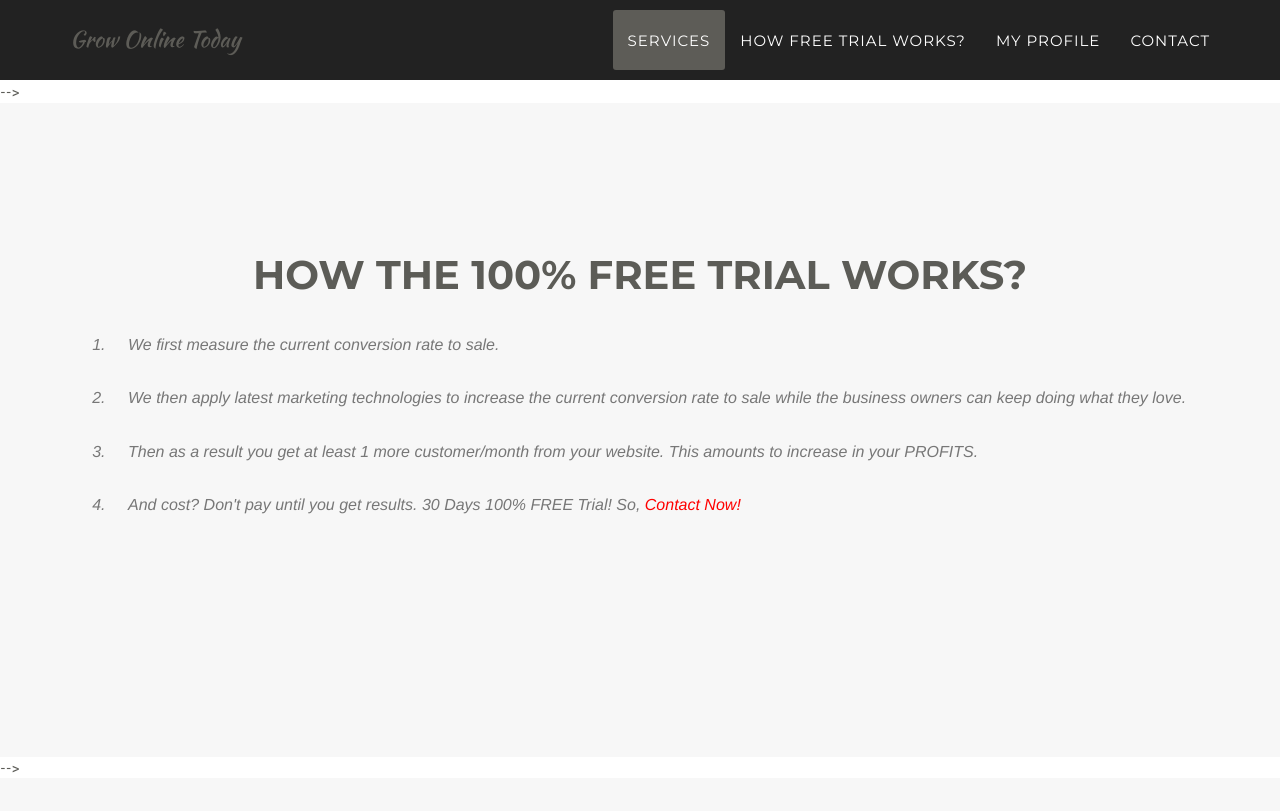
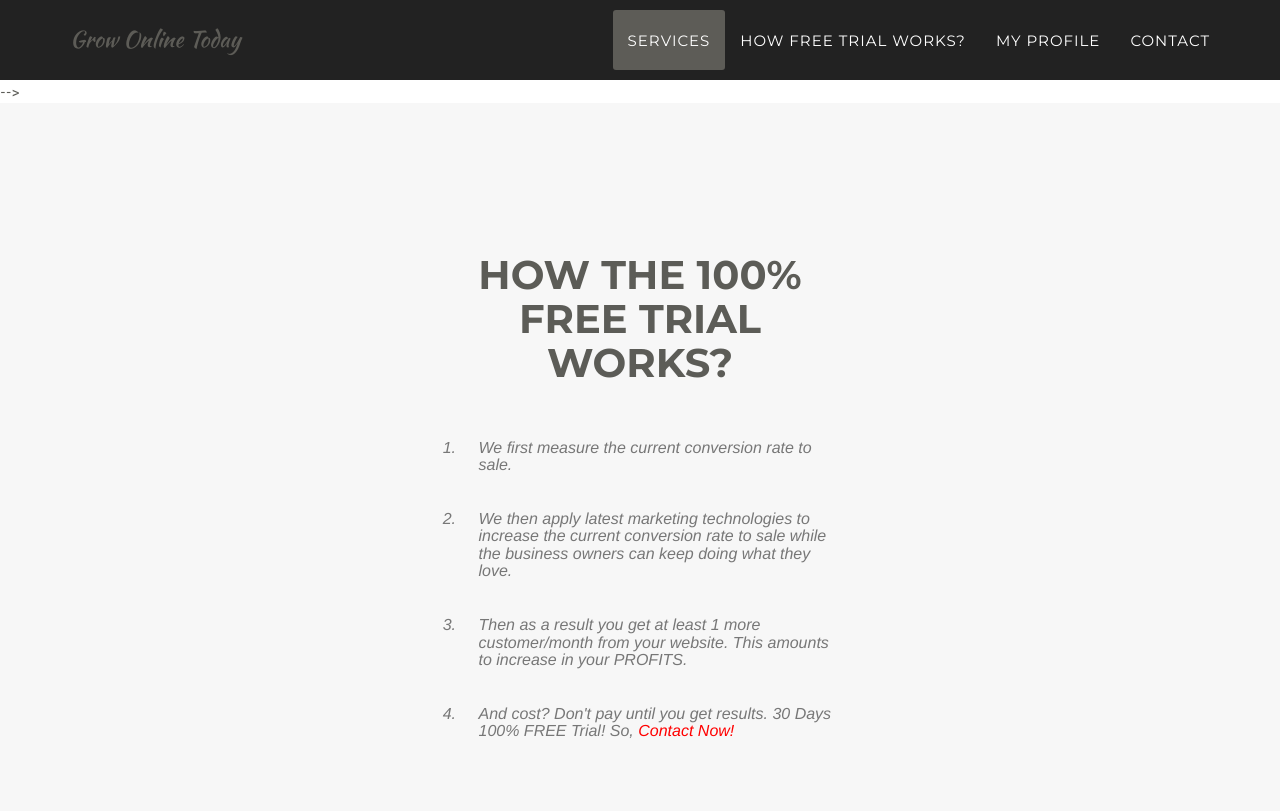
Before and after one commit to sanjitchak/growonlinetoday, a Jekyll site: the page built from index.html, in a window 1280 px wide and 900 px high, scrolled down 1413 px. Shown: the top 811 px of the window. Built offline with Jekyll 4.4.1, drawn with Linux system fonts in a browser that asks for light colours; some web fonts are replaced; comment, search, counter and statistics services are not loaded.

Commit message:
chaged style

```diff
--- a/_includes/how_it_works.html
+++ b/_includes/how_it_works.html
@@ -2,7 +2,12 @@
 <section id="howItWorks" class="bg-light-gray">
   <div class="container">
     <div class="row">
-      <div class="col-lg-12 text-center">
+      <div
+        class="col-lg-12 text-center"
+        style="display: grid;
+      justify-content: center;
+      grid-template-columns: 439px;"
+      >
         <h2 class="section-heading">How the 100% free TRIAL works?</h2>
         <h3 class="section-subheading text-muted">
           <ol>
```
